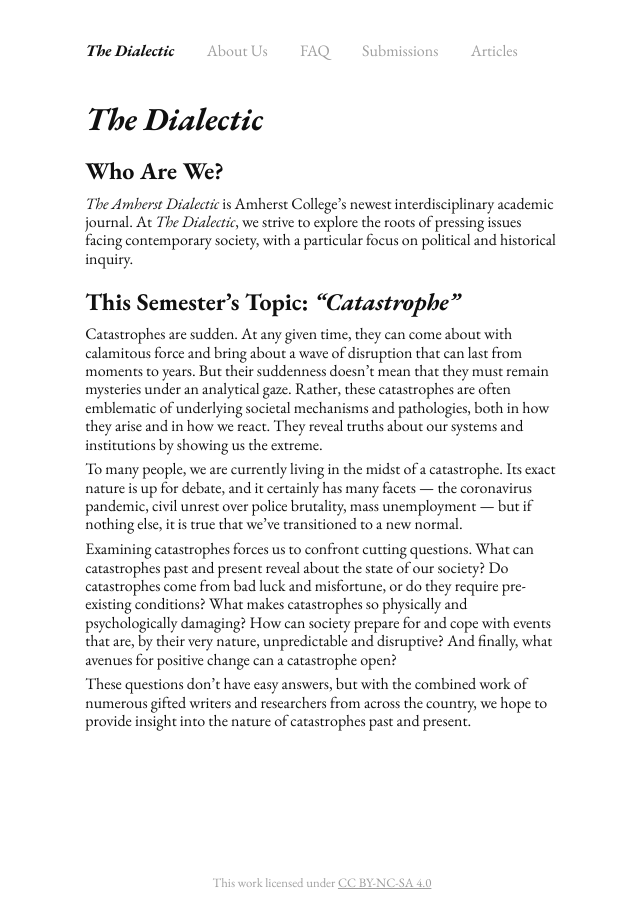
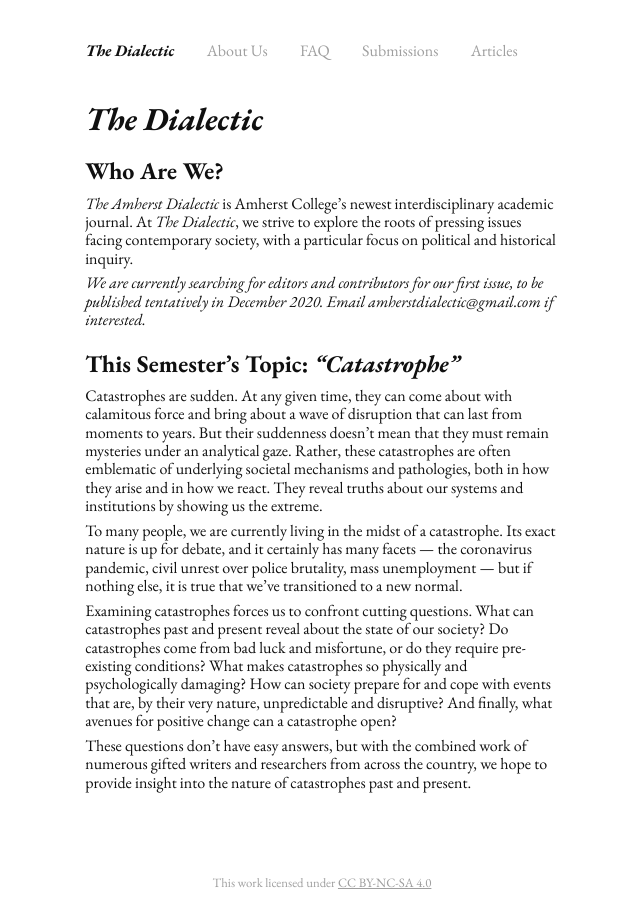
Before and after one commit to the-dialectic/amherstdialectic.com, a Jekyll site: the page built from index.md, in a window 1280 px wide. Shown: the whole page, without its empty margins (318-958 px from the left). Built offline with Jekyll 4.4.1, drawn with Linux system fonts in a browser that asks for light colours.

Commit message:
Update index.md

```diff
--- a/index.md
+++ b/index.md
@@ -10,6 +10,8 @@ permalink: /
 
 _The Amherst Dialectic_ is Amherst College’s newest interdisciplinary academic journal. At _The Dialectic_, we strive to explore the roots of pressing issues facing contemporary society, with a particular focus on political and historical inquiry.
 
+*We are currently searching for editors and contributors for our first issue, to be published tentatively in December 2020. Email amherstdialectic@gmail.com if interested.*
+
 ## This Semester's Topic: _"Catastrophe"_
 
 Catastrophes are sudden. At any given time, they can come about with calamitous force and bring about a wave of disruption that can last from moments to years. But their suddenness doesn’t mean that they must remain mysteries under an analytical gaze. Rather, these catastrophes are often emblematic of underlying societal mechanisms and pathologies, both in how they arise and in how we react. They reveal truths about our systems and institutions by showing us the extreme.
```
